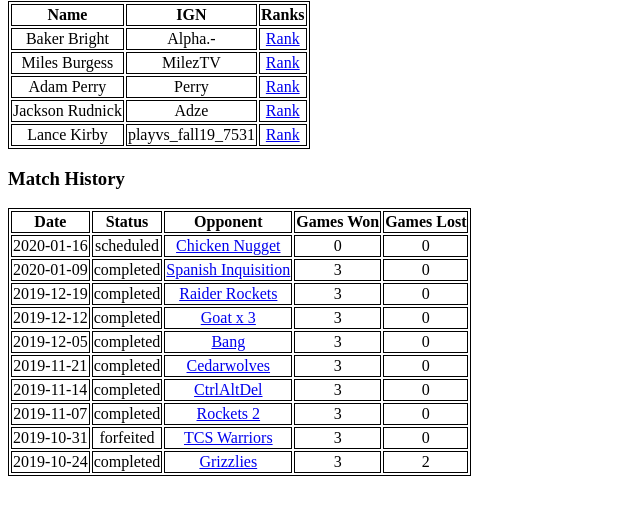
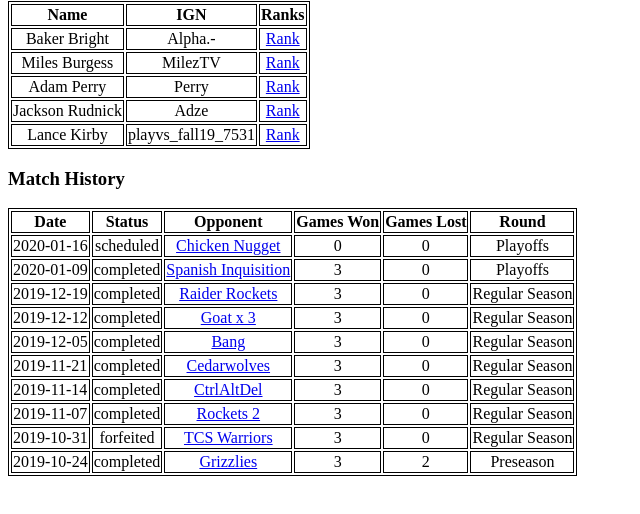
Before and after one commit to playviewer/playviewer.github.io, a plain HTML site: page team.html in a window 1280 px wide. Shown: the part 124-638 px from the top of the page, without its empty margins (0-640 px from the left). Drawn offline with Linux system fonts and the light colour scheme.

Commit message:
add a thing that checks what phase the game is in

```diff
--- a/team.html
+++ b/team.html
@@ -27,6 +27,7 @@
         <th>Opponent</th>
         <th>Games Won</th>
         <th>Games Lost</th>
+        <th>Round</th>
       </tr>
     </table>
     <script>
@@ -82,6 +83,16 @@
         row = row + "<td>"+teams[index][2][i].matchResults[1].gamesWon+"</td>"
         row = row + "<td>"+teams[index][2][i].matchResults[1].gamesLost+"</td>"
       }
+      time = new Date(teams[index][2][i].scheduledStartsAt.split("T")[0]).getTime()
+      if (time < 1572110432000) {
+        row = row + "<td>Preseason</td>"
+      } else if (time > 1572110432000 && time < 1577294432000) {
+        row = row + "<td>Regular Season</td>"
+      } else if (time > 1577294432000 && time < 2577294432000) {
+        row = row + "<td>Playoffs</td>"
+      } else {
+        row = row + "<td>Unknown</td>"
+      }
       row = row + "</tr>"
       document.getElementById("mHistory").innerHTML = document.getElementById("mHistory").innerHTML + row
     }
```
